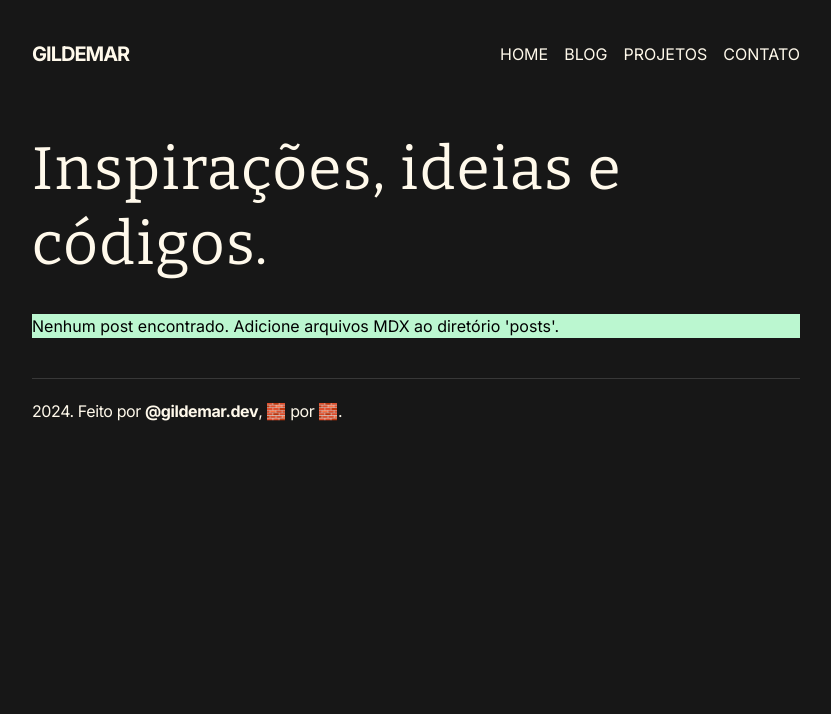
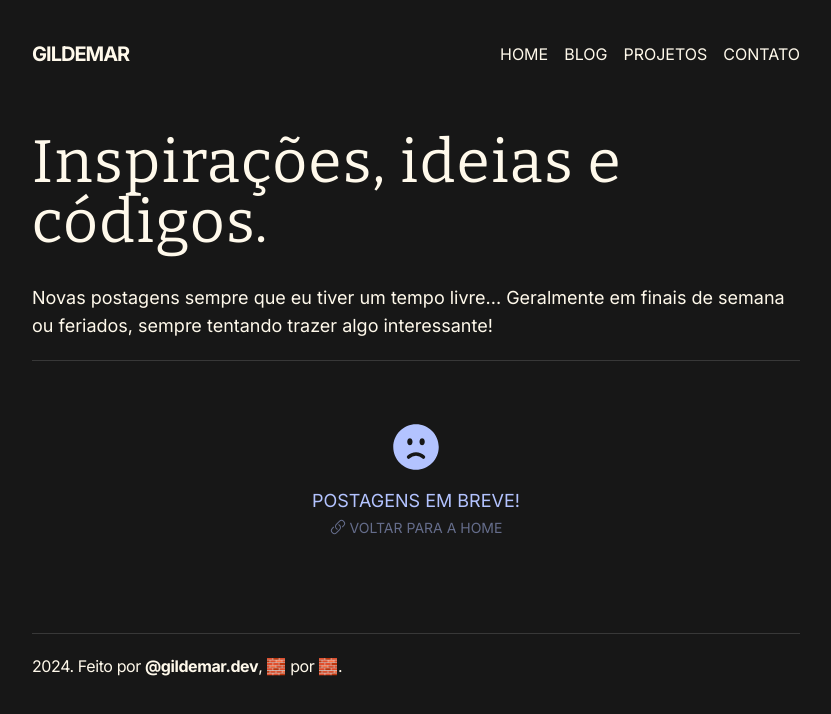
Before and after one commit to gildemardev/gildemar.dev, a Next.js app: page /blog in a window 1280 px wide. Shown: the top 714 px of the page, without its empty margins (224-1055 px from the left). Built offline with nearby package versions, Linux system fonts and the light colour scheme.

Commit message:
:sparkles: add not posts found component

```diff
--- a/package.json
+++ b/package.json
@@ -9,6 +9,7 @@
     "lint": "next lint"
   },
   "dependencies": {
+    "@heroicons/react": "^2.1.5",
     "@mdx-js/loader": "^3.0.1",
     "@mdx-js/react": "^3.0.1",
     "class-variance-authority": "^0.7.0",
--- a/src/app/blog/page.tsx
+++ b/src/app/blog/page.tsx
@@ -2,6 +2,8 @@ import fs from "fs";
 import path from "path";
 import matter from "gray-matter";
 import PostLink from "@/components/blog/PostLink";
+
+import { FaceFrownIcon, LinkIcon } from "@heroicons/react/24/solid";
 
 interface PostMetadata {
 	id: number;
@@ -46,10 +48,17 @@ export default function BlogPage() {
 	const posts = getPostMetadata();
 
 	return (
-		<section className='max-w-3xl w-full pb-10 flex flex-col py-8'>
-			<h1 className='text-6xl font-serif tracking-wide leading-tight mb-8'>
-				Inspirações, ideias e códigos.
-			</h1>
+		<section className='max-w-3xl w-full pb-10 flex flex-col py-2 sm:py-8'>
+			<div className='border-b border-border pb-5'>
+				<h1 className='text-4xl sm:text-6xl font-serif tracking-wide leading-tight mb-8 '>
+					Inspirações, ideias e códigos.
+				</h1>
+				<p className='text-lg'>
+					Novas postagens sempre que eu tiver um tempo livre... Geralmente em
+					finais de semana ou feriados, sempre tentando trazer algo
+					interessante!
+				</p>
+			</div>
 			{posts.length > 0 ? (
 				<div className='grid grid-cols-2 gap-6'>
 					{posts.map((post) => (
@@ -57,10 +66,19 @@ export default function BlogPage() {
 					))}
 				</div>
 			) : (
-				<p className='w-full bg-green-200 text-black'>
-					Nenhum post encontrado. Adicione arquivos MDX ao diretório
-					&apos;posts&apos;.
-				</p>
+				<div className='flex flex-col items-center justify-center h-60 text-primary-foreground'>
+					<FaceFrownIcon className='size-14' />
+					<p className='text-lg text-center mt-3'>
+						POSTAGENS EM BREVE!
+						<br />
+						<a
+							href='/'
+							className='text-primary-foreground/50 hover:underline inline-flex items-center uppercase text-sm'>
+							<LinkIcon className='size-4 mr-1 mb-0.5' />
+							Voltar para a home
+						</a>
+					</p>
+				</div>
 			)}
 		</section>
 	);
```
Also changed, not shown: 1 other file (tests, documents, lock files or other folders).
